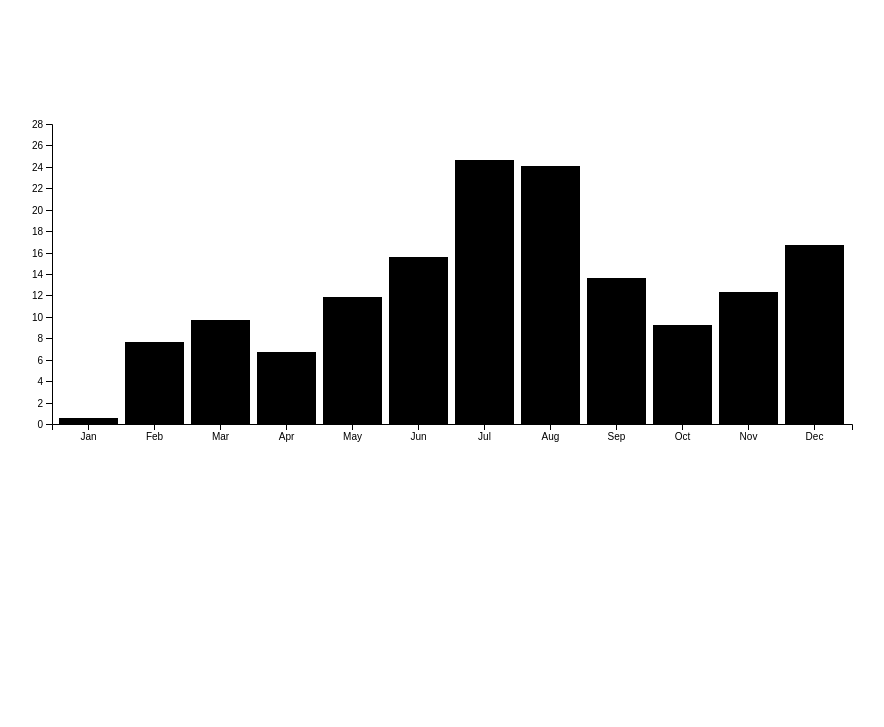
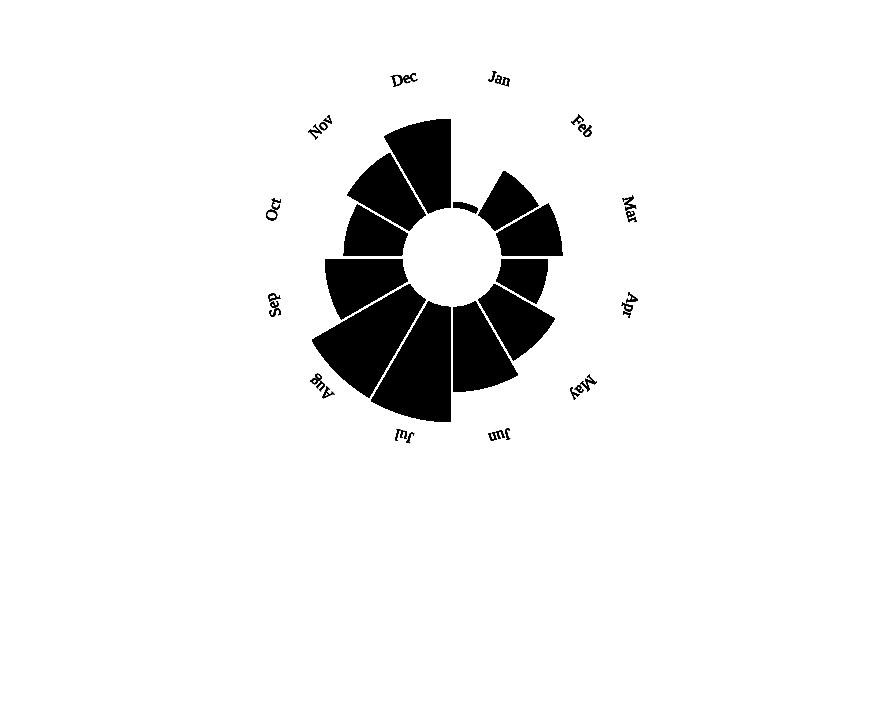
Before and after one commit to duryno/duryno.github.io, a plain HTML site: page project2/index.html in a window 1280 px wide. Shown: the whole page, without its empty margins (74-958 px from the left). Drawn offline with nearby package versions, Linux system fonts and the light colour scheme.

Commit message:
Project 2 - basic radial chart

```diff
--- a/project2/index.html
+++ b/project2/index.html
@@ -8,11 +8,11 @@
 
     <script src="https://d3js.org/d3.v4.min.js"></script>
     <script src="js/radial_plot.js"></script>
-    <!--<script src="js/d3-scale-radial.js"></script>-->
+    <script src="js/d3-scale-radial.js"></script>
 </head>
 <body>
     <section>
-        <svg id="radial-plot" width="1000px" height="500px"></svg>
+        <svg id="radial-plot" width="1000" height="700"></svg>
     </section>
 </body>
 </html>
--- /dev/null
+++ b/project2/js/d3-scale-radial.js
@@ -0,0 +1,43 @@
+/**
+ * Created by Juraj on 02/12/2017.
+ */
+(function(global, factory) {
+    typeof exports === "object" && typeof module !== "undefined" ? factory(exports, require("d3-scale")) :
+        typeof define === "function" && define.amd ? define(["exports", "d3-scale"], factory) :
+            (factory(global.d3 = global.d3 || {}, global.d3));
+}(this, function(exports, d3Scale) {
+    'use strict';
+
+    function square(x) {
+        return x * x;
+    }
+
+    function radial() {
+        var linear = d3Scale.scaleLinear();
+
+        function scale(x) {
+            return Math.sqrt(linear(x));
+        }
+
+        scale.domain = function(_) {
+            return arguments.length ? (linear.domain(_), scale) : linear.domain();
+        };
+
+        scale.nice = function(count) {
+            return (linear.nice(count), scale);
+        };
+
+        scale.range = function(_) {
+            return arguments.length ? (linear.range(_.map(square)), scale) : linear.range().map(Math.sqrt);
+        };
+
+        scale.ticks = linear.ticks;
+        scale.tickFormat = linear.tickFormat;
+
+        return scale;
+    }
+
+    exports.scaleRadial = radial;
+
+    Object.defineProperty(exports, '__esModule', {value: true});
+}));
--- a/project2/js/radial_plot.js
+++ b/project2/js/radial_plot.js
@@ -6,41 +6,143 @@ d3.select(window).on('load', init);
 function init() {
     var months = ["Jan", "Feb", "Mar", "Apr", "May", "Jun", "Jul", "Aug", "Sep", "Oct", "Nov", "Dec"];
 
+    var svg = d3.select("svg"),
+        width = +svg.attr("width"),
+        height = +svg.attr("height"),
+        innerRadius = 180,
+        outerRadius = Math.min(width, height) * 0.67,
+        g = svg.append("g").attr("transform", "translate(" + width / 2 + "," + height / 3 + ")");
+
+    // var g = svg.append("g")
+    //     .attr("transform", "translate(" + margin.left + "," + margin.top + ")");
+
+    // var x = d3.scaleBand().rangeRound([0, width]).padding(0.1)
+    //     .domain(data.map(function(d,i) { return months[(i%12)]; }));
+
+    var x = d3.scaleBand()
+        .range([0, 2 * Math.PI])
+        .align(0);
+
+    var y = d3.scaleRadial()
+        .range([innerRadius, outerRadius]);
+
     d3.tsv("copenhagen.txt", function(error, data) {
 
-        var svg = d3.select('svg');
-        var margin = {top: 100, right: 100, bottom: 100, left: 100};
-        var width = +svg.node().getBoundingClientRect().width - margin.left - margin.right;
-        var height = +svg.node().getBoundingClientRect().height - margin.top - margin.bottom;
+        // var svg = d3.select('svg');
+        // var margin = {top: 100, right: 100, bottom: 100, left: 100};
+        // var width = +svg.node().getBoundingClientRect().width - margin.left - margin.right;
+        // var height = +svg.node().getBoundingClientRect().height - margin.top - margin.bottom;
 
-        var g = svg.append("g")
-            .attr("transform", "translate(" + margin.left + "," + margin.top + ")");
 
-        var x = d3.scaleBand().rangeRound([0, width]).padding(0.1)
-            .domain(data.map(function(d,i) { return months[(i%12)]; }));
+        // var y = d3.scaleLinear().rangeRound([height, 0])
+        //     .domain([0, 28]); //try to come up with a dynamic solution for max temperature
 
-        var y = d3.scaleLinear().rangeRound([height, 0])
-            .domain([0, 28]); //try to come up with a dynamic solution for max temperature
+        // data.sort(function(a, b) { return b[data.columns[6]] -  a[data.columns[6]]; });
+        x.domain(data.map(function(d,i) { return months[(i%12)]; }));
+        y.domain([0, d3.max(data, function(d,i) { var month = months[(i%12)].toUpperCase(); return d[month]; })])
+         .range([50, 1000]);
+        // z.domain(data.columns.slice(1));
+
+        // var y = d3.scaleRadial()
+        //     .domain([0, d3.mean(data, function(d,i) { var month = months[(i%12)].toUpperCase(); return d[month]; })]);
+
+        // g.append("g")
+        //     .attr("class", "axis x")
+        //     .attr("transform", "translate(0," + height + ")")
+        //     .call(d3.axisBottom(x));
+        //
+        // g.append("g")
+        //     .attr("class", "axis y")
+        //     .call(d3.axisLeft(y).ticks(10));
+        //
+        // g.selectAll(".bar")
+        //     .data(data)
+        //     .enter().append("rect")
+        //     .attr("x", function(d,i) { return x(months[(i%12)]); })
+        //     .attr("y", function(d,i) {
+        //         return y(getMonthAverage(data, d, i));
+        //     })
+        //     .attr("width", x.bandwidth())
+        //     .attr("height", function(d,i) { return height - y(getMonthAverage(data, d, i));
+        //     });
 
         g.append("g")
-            .attr("class", "axis x")
-            .attr("transform", "translate(0," + height + ")")
-            .call(d3.axisBottom(x));
+            .selectAll("g")
+            .data(d3.stack().keys(data.columns.slice(1))(data))
+            .enter().append("g")
+            .selectAll("path")
+            .data(function(d) { return d; })
+            .enter().append("path")
+            .attr("d", d3.arc()
+                .innerRadius(function(d) { return 50; })
+                .outerRadius(function(d,i) { return y(getMonthAverage(data, d.data, i)); })
+                .startAngle(function(d,i) { return x(months[(i%12)]); })
+                .endAngle(function(d,i) { return x(months[(i%12)]) + x.bandwidth(); })
+                .padAngle(0.02)
+                .padRadius(innerRadius));
 
-        g.append("g")
-            .attr("class", "axis y")
-            .call(d3.axisLeft(y).ticks(10));
+        var label = g.append("g")
+            .selectAll("g")
+            .data(data)
+            .enter().append("g")
+            .attr("text-anchor", "middle")
+            .attr("transform", function(d,i) { return "rotate(" + ((x(months[(i%12)]) + x.bandwidth() / 2) * 180 / Math.PI - 90) + ")translate(" + innerRadius + ",0)"; });
 
-        g.selectAll(".bar")
-            .data(data)
-            .enter().append("rect")
-            .attr("x", function(d,i) { return x(months[(i%12)]); })
-            .attr("y", function(d,i) {
-                return y(getMonthAverage(data, d, i));
-            })
-            .attr("width", x.bandwidth())
-            .attr("height", function(d,i) { return height - y(getMonthAverage(data, d, i));
-            });
+        label.append("text")
+            .attr("transform", function(d) { return "rotate(90)"; })
+            .text(function(d,i) { return months[(i%12)]; });
+
+        // var yAxis = g.append("g")
+        //     .attr("text-anchor", "end");
+        //
+        // var yTick = yAxis
+        //     .selectAll("g")
+        //     .data(y.ticks(10).slice(1))
+        //     .enter().append("g");
+        //
+        // yTick.append("circle")
+        //     .attr("fill", "none")
+        //     .attr("stroke", "#000")
+        //     .attr("stroke-opacity", 0.5)
+        //     .attr("r", y);
+        //
+        // yTick.append("text")
+        //     .attr("x", -6)
+        //     .attr("y", function(d) { return -y(d); })
+        //     .attr("dy", "0.35em")
+        //     .attr("fill", "none")
+        //     .attr("stroke", "#fff")
+        //     .attr("stroke-width", 5)
+        //     .text(y.tickFormat(10, "s"));
+        //
+        // yTick.append("text")
+        //     .attr("x", -6)
+        //     .attr("y", function(d) { return -y(d); })
+        //     .attr("dy", "0.35em")
+        //     .text(y.tickFormat(10, "s"));
+        //
+        // yAxis.append("text")
+        //     .attr("x", -6)
+        //     .attr("y", function(d) { return -y(y.ticks(10).pop()); })
+        //     .attr("dy", "-1em")
+        //     .text("Population");
+        //
+        // var legend = g.append("g")
+        //     .selectAll("g")
+        //     .data(data.columns.slice(1).reverse())
+        //     .enter().append("g")
+        //     .attr("transform", function(d, i) { return "translate(-40," + (i - (data.columns.length - 1) / 2) * 20 + ")"; });
+        //
+        // legend.append("rect")
+        //     .attr("width", 18)
+        //     .attr("height", 18)
+        //     .attr("fill", z);
+        //
+        // legend.append("text")
+        //     .attr("x", 24)
+        //     .attr("y", 9)
+        //     .attr("dy", "0.35em")
+        //     .text(function(d) { return d; });
 
     });
 
```
